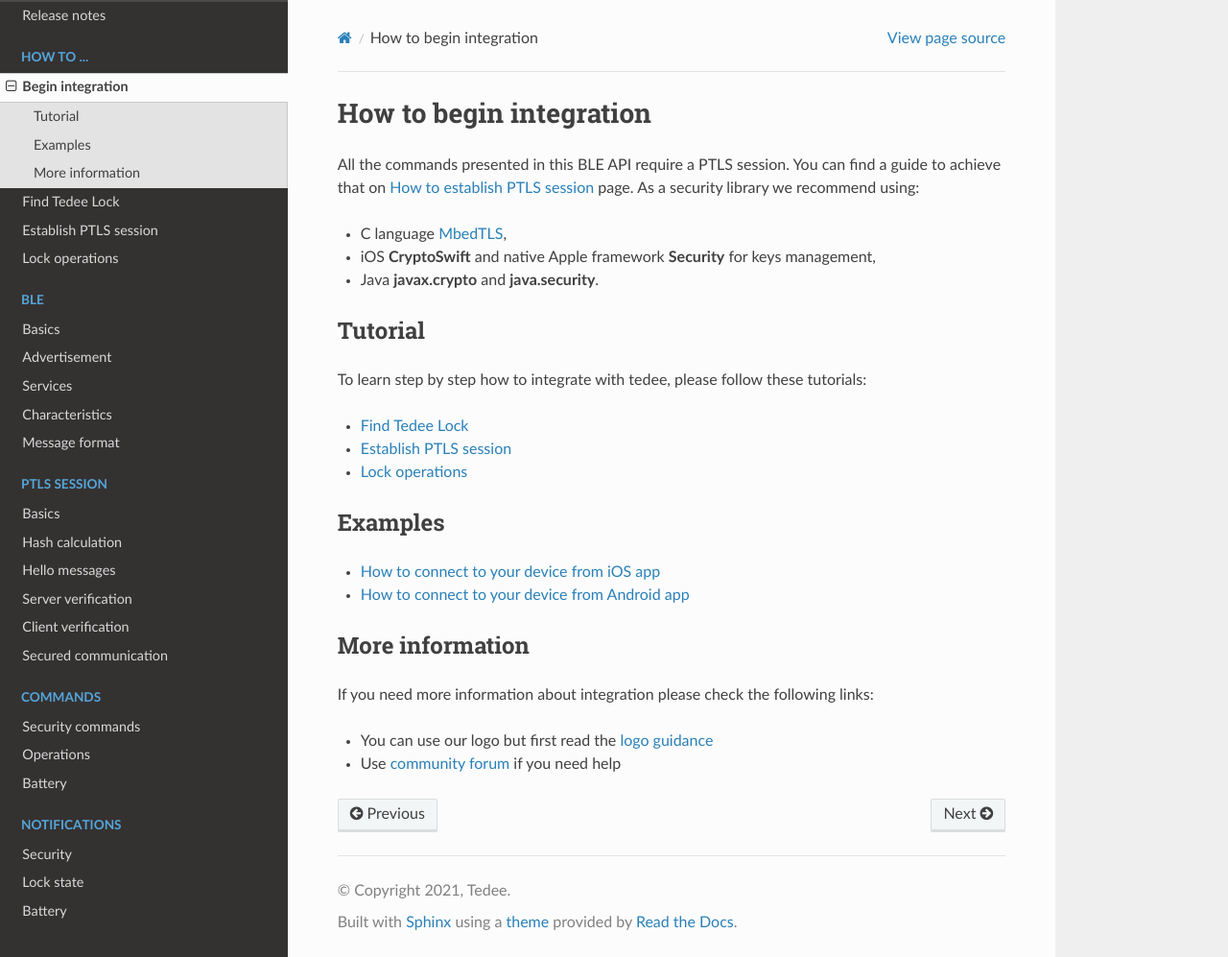
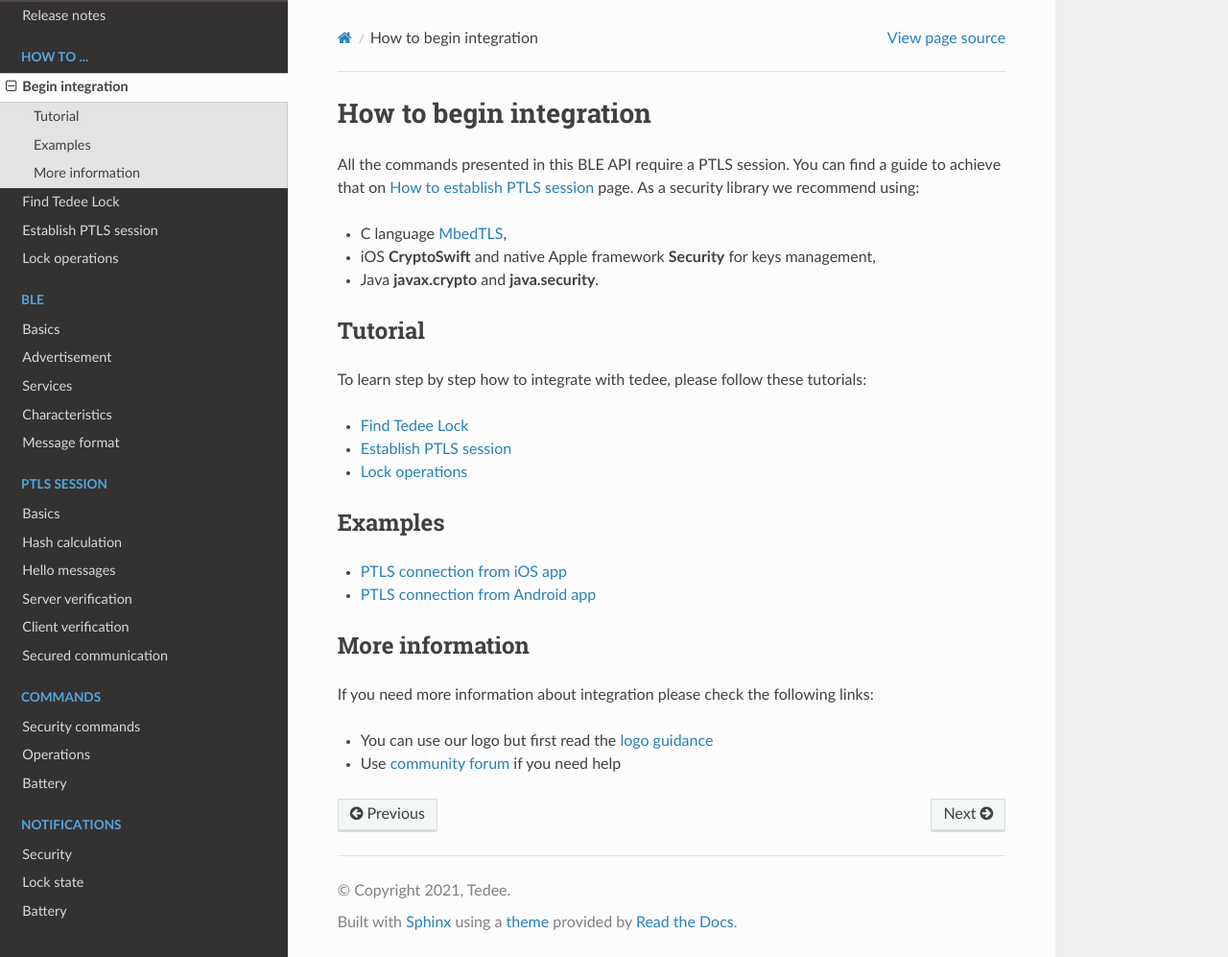
Before and after one commit to tedee-com/tedee-lock-ble-api-doc, a Sphinx documentation site: the page built from docs/source/howtos/begin-integration.rst, in a window 1280 px wide and 997 px high. Shown: the whole window at 96% size. Built offline with Sphinx 7.4.7 and the Read the Docs theme 2.0.0, drawn with Linux system fonts in a browser that asks for light colours.

Commit message:
Update name of mobile examples links (#9)

```diff
--- a/docs/source/howtos/begin-integration.rst
+++ b/docs/source/howtos/begin-integration.rst
@@ -21,8 +21,8 @@ To learn step by step how to integrate with tedee, please follow these tutorials
 Examples
 --------
 
-* `How to connect to your device from iOS app <https://github.com/tedee-com/tedee-example-ble-ios>`_
-* `How to connect to your device from Android app <https://github.com/tedee-com/tedee-example-ble-android>`_
+* `PTLS connection from iOS app <https://github.com/tedee-com/tedee-example-ble-ios>`_
+* `PTLS connection from Android app <https://github.com/tedee-com/tedee-example-ble-android>`_
 
 More information
 ----------------
```
